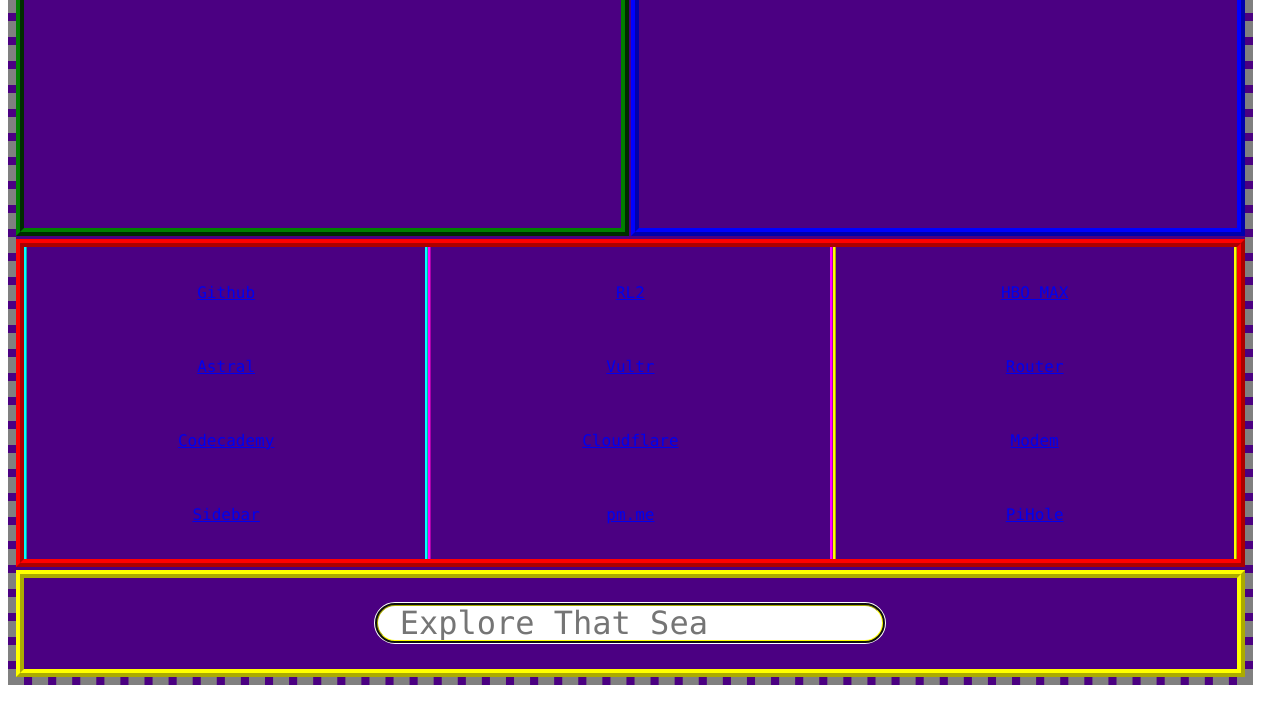
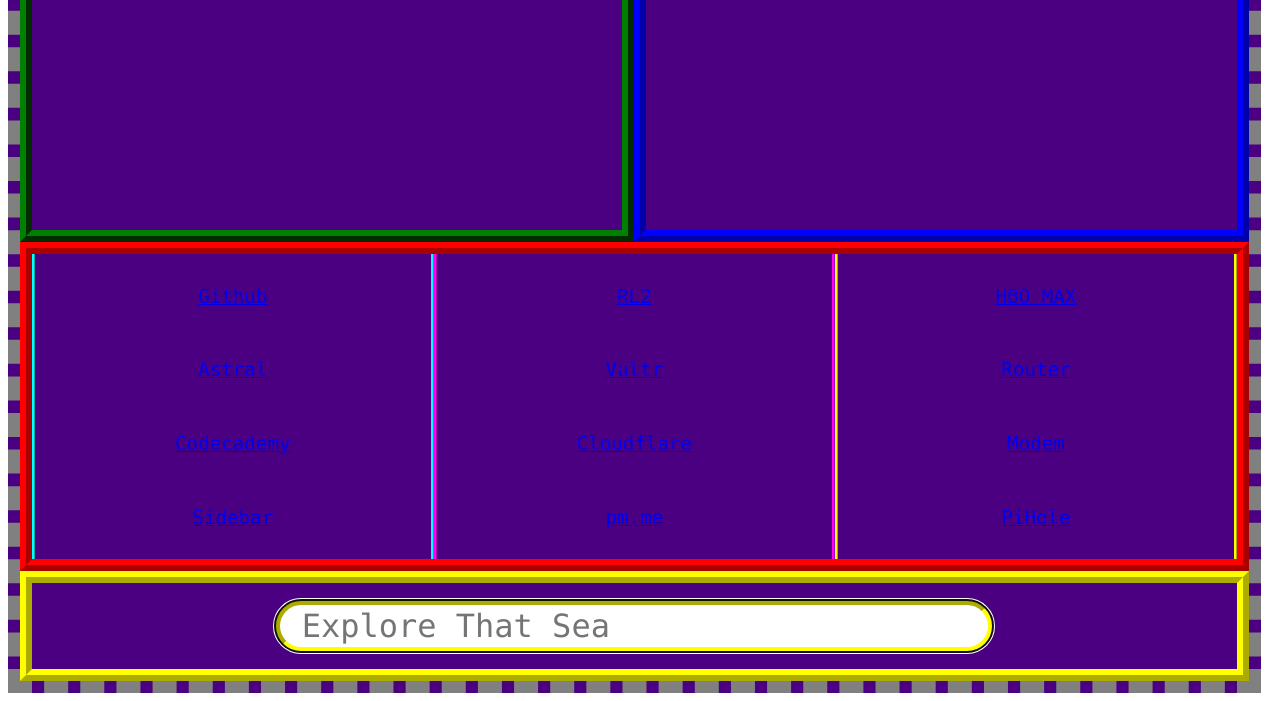
Before and after one commit to redlink2/redlink2.com-testing, a website built with Vite: page index.html in a window 1280 px wide. Shown: the part 107-808 px from the top of the page. Built offline with nearby package versions, Linux system fonts and the light colour scheme.

Commit message:
fixed absolute measurement units to relative

```diff
--- a/style.css
+++ b/style.css
@@ -7,13 +7,16 @@
     font-family: 'panicsans';
 }
 
+a {
+    font-size: 1.2em;
+}
+
 #grid-container {
     height: 96vh;
     width: 96vw;
     display: grid;
     grid-template-columns: repeat(6, 1fr);
     grid-template-rows: repeat(7, 1fr);
-    gap: 3px 2px;
     grid-template-areas:
         "leftarm leftarm leftarm rightarm rightarm rightarm"
         "leftarm leftarm leftarm rightarm rightarm rightarm"
@@ -30,7 +33,7 @@
 
 .border {
     border-style: ridge;
-    border-width: 8px;
+    border-width: 1vw;
     background-color: indigo;
 }
 
@@ -64,8 +67,8 @@
     height: 100%;
     width: 100%;
     border-style: ridge;
-    border-top: 2px;
-    border-bottom: 2px;
+    border-top: 1vh;
+    border-bottom: 1vw;
     display: flex;
     align-items: center;
     flex-direction: column;
@@ -103,11 +106,11 @@
 }
 
 #searchbar {
-    height: 32px;
-    width: 500px;
-    border-width: 3px;
-    border-radius: 30px;
+    height: 5vh;
+    width: 55vw;
+    border-width: .5vw;
+    border-radius: 8vh;
     border-color: yellow;
     font-family: panicsans;
-    font-size: 32px;
+    font-size: 2em;
 }
```
